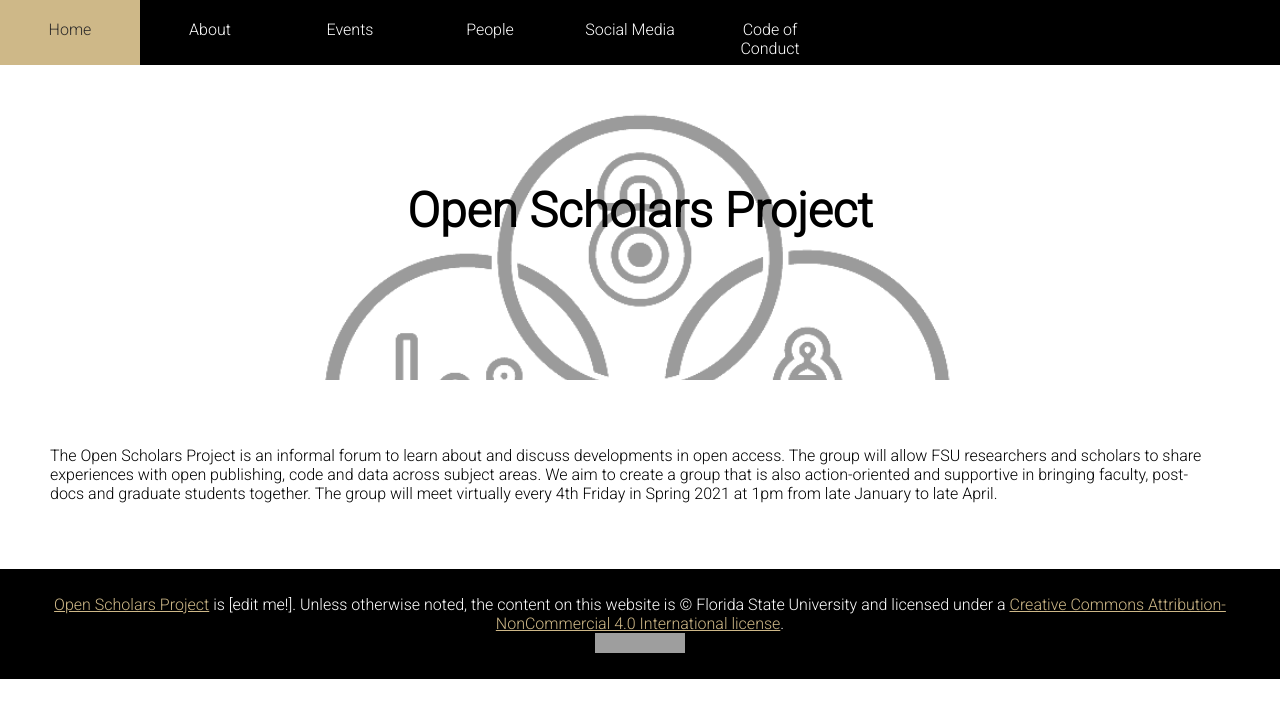
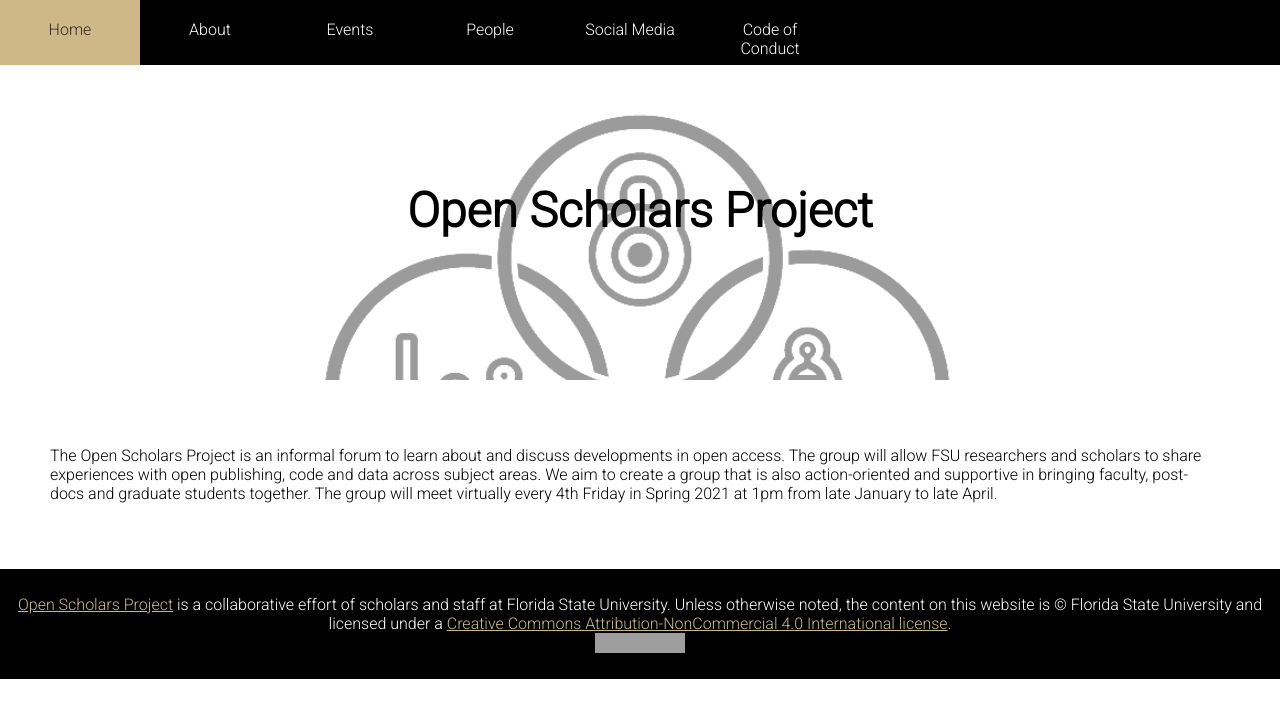
Before and after one commit to openscholars/openscholars.github.io, a Jekyll site: the page built from index.md, in a window 1280 px wide. Shown: the top 718 px of the page. Built offline with Jekyll 4.4.1, drawn with Linux system fonts in a browser that asks for light colours; grey boxes are pictures that could not be loaded.

Commit message:
Update default.html

```diff
--- a/_layouts/default.html
+++ b/_layouts/default.html
@@ -16,7 +16,7 @@
       {{ content }}
     </div>
     <footer>
-      <p align="center"><a href="/">Open Scholars Project</a> is [edit me!]. Unless otherwise noted, the content on this website is &copy; Florida State University and licensed under a <a href="https://creativecommons.org/licenses/by-nc/4.0/">Creative Commons Attribution-NonCommercial 4.0 International license</a>.<br /><a rel="license" href="http://creativecommons.org/licenses/by-nc/4.0/"><img alt="Creative Commons License" style="border-width:0" src="https://i.creativecommons.org/l/by-nc/4.0/88x31.png" /></a></p>
+      <p align="center"><a href="/">Open Scholars Project</a> is a collaborative effort of scholars and staff at Florida State University. Unless otherwise noted, the content on this website is &copy; Florida State University and licensed under a <a href="https://creativecommons.org/licenses/by-nc/4.0/">Creative Commons Attribution-NonCommercial 4.0 International license</a>.<br /><a rel="license" href="http://creativecommons.org/licenses/by-nc/4.0/"><img alt="Creative Commons License" style="border-width:0" src="https://i.creativecommons.org/l/by-nc/4.0/88x31.png" /></a></p>
     </footer>
   </body>
 </html>
```
